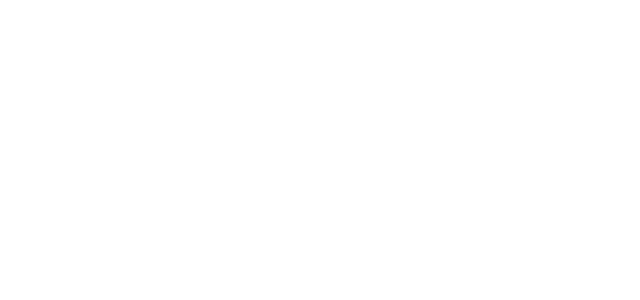
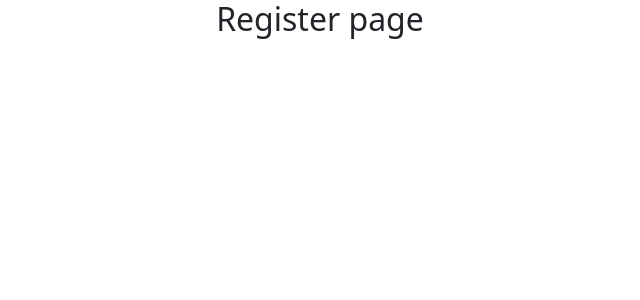
Before and after one commit to Abdi-01/dolist-react, a React (Create React App) app: page /register in a window 1280 px wide. Shown: the top 300 px of the page, without its empty margins (320-960 px from the left). Built offline with nearby package versions, Linux system fonts and the light colour scheme.

Commit message:
DL003 : set page

```diff
--- a/src/page/RegisterPage.js
+++ b/src/page/RegisterPage.js
@@ -13,7 +13,7 @@
     render() {
         return (
             <div>
-
+                <h2>Register page</h2>
             </div>
         )
     }
```
